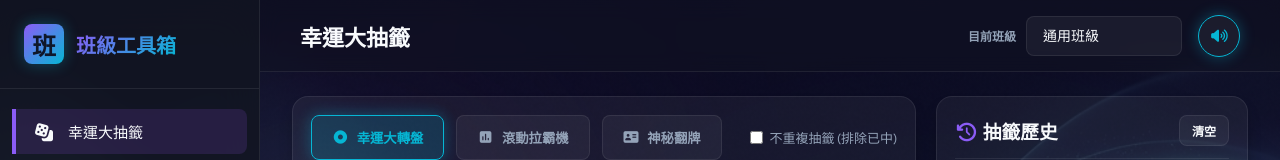
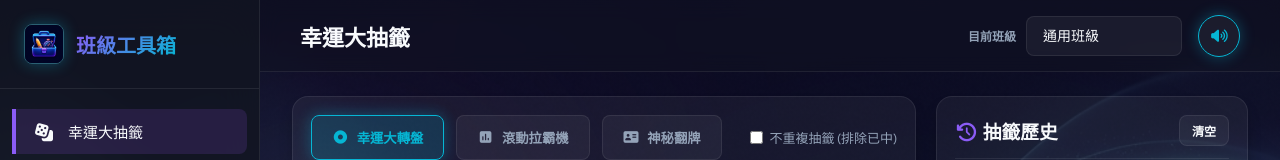
Before and after one commit to changyiwu/class-tools-2, a website built with Vite: page index.html in a window 1280 px wide. Shown: the top 160 px of the page. Built offline with nearby package versions, Linux system fonts and the light colour scheme.

Commit message:
feat: 更新左上品牌圖

```diff
--- a/css/style.css
+++ b/css/style.css
@@ -112,15 +112,11 @@ aside {
 .brand-logo {
   width: 40px;
   height: 40px;
-  background: var(--grad-main);
   border-radius: var(--radius-sm);
-  display: flex;
-  align-items: center;
-  justify-content: center;
-  font-family: var(--font-accent);
-  font-size: 24px;
-  font-weight: 700;
-  color: var(--text-dark);
+  display: block;
+  flex: 0 0 40px;
+  object-fit: cover;
+  border: 1px solid hsla(190, 90%, 65%, 0.38);
   box-shadow: var(--shadow-neon);
 }
 
--- a/index.html
+++ b/index.html
@@ -18,7 +18,7 @@
   <!-- Left Sidebar Navigation -->
   <aside id="sidebar">
     <div class="brand">
-      <div class="brand-logo" aria-hidden="true">班</div>
+      <img class="brand-logo" src="assets/class-tools-brand.png" alt="" width="40" height="40">
       <span class="brand-name">班級工具箱</span>
     </div>
 
```
Also changed, not shown: public/assets/class-tools-brand.png (added).
